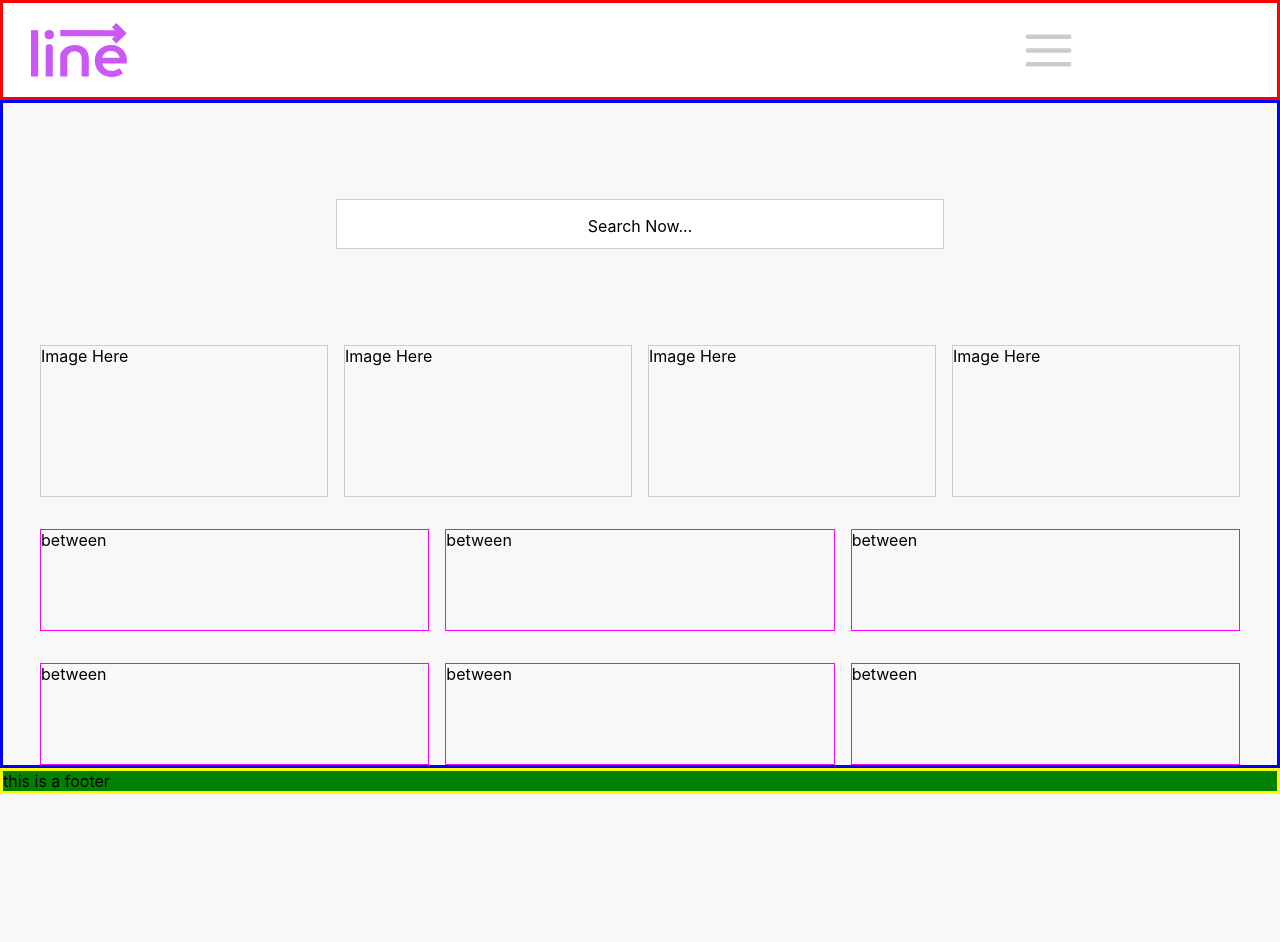
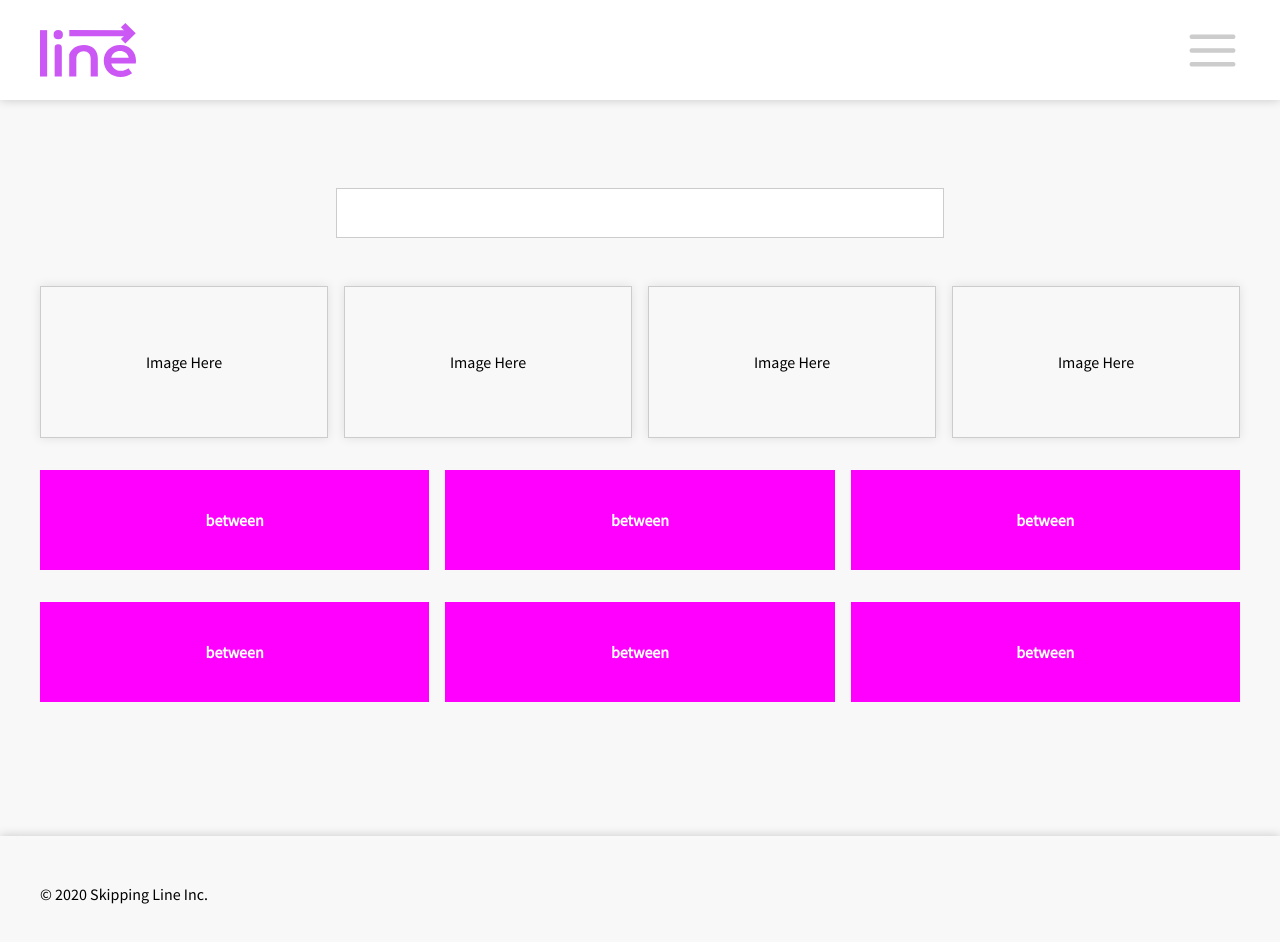
Before and after one commit to skippingline/skippingline.github.io, a React (Create React App) app: page / in a window 1280 px wide. Shown: the top 942 px of the page. Before the commit the page ends 800 px from the top, so only its background shows below. Built offline with nearby package versions, Linux system fonts and the light colour scheme.

Commit message:
basic routing, some styling, and font

```diff
--- a/index.html
+++ b/index.html
@@ -1,11 +1,14 @@
 <!DOCTYPE html>
 <html lang="en">
+
 <head>
     <meta charset="UTF-8">
     <meta name="viewport" content="width=device-width, initial-scale=1.0">
-    <title>Document</title>
+    <title>Do not edit</title>
 </head>
+
 <body>
     test
 </body>
+
 </html>
--- a/public/index.html
+++ b/public/index.html
@@ -1,14 +1,12 @@
 <!DOCTYPE html>
 <html lang="en">
+
 <head>
   <meta charset="utf-8" />
   <link rel="icon" href="%PUBLIC_URL%/favicon.ico" />
   <meta name="viewport" content="width=device-width, initial-scale=1" />
   <meta name="theme-color" content="#000000" />
-    <meta
-      name="description"
-      content="Web site created using create-react-app"
-    />
+  <meta name="description" content="Web site created using create-react-app" />
   <link rel="apple-touch-icon" href="%PUBLIC_URL%/logo192.png" />
   <!--
       manifest.json provides metadata used when your web app is installed on a
@@ -24,8 +22,11 @@
       work correctly both with client-side routing and a non-root public URL.
       Learn how to configure a non-root public URL by running `npm run build`.
     -->
-    <title>React App</title>
+  <link href="https://fonts.googleapis.com/css2?family=Source+Sans+Pro:wght@300;400&display=swap" rel="stylesheet">
+
+  <title>Skipping Line</title>
 </head>
+
 <body>
   <noscript>You need to enable JavaScript to run this app.</noscript>
   <div id="root"></div>
@@ -40,4 +41,5 @@
       To create a production bundle, use `npm run build` or `yarn build`.
     -->
 </body>
+
 </html>
--- a/src/App.js
+++ b/src/App.js
@@ -1,6 +1,7 @@
 import React from 'react';
 import { BrowserRouter as Router, Route } from 'react-router-dom';
 import "./flexboxgrid.min.css";
+import Footer from "./Footer.js";
 // Header and Footer
 import Header from "./Header.js";
 import "./main.scss";
@@ -8,16 +9,24 @@ import "./main.scss";
 import Home from "./pages/Home";
 import Xavier from "./pages/Xavier";
 
+const navLinks = [
+  { url: "/signupin", title: "Sign Up / Sign In" },
+  { url: "/", title: "Home" },
+  { url: "/xavierspage", title: "Xavier's Page" },
+  { url: "/faq", title: "Frequently Asked Questions" },
+  { url: "/establishment", title: "Establishment Sign-Up" }];
+
 
 const App = () => {
   return (
     <Router>
-      <Header />
+      <Header navLinks={navLinks} />
       <main>
         <Route path="/" component={Home} exact />
         <Route path="/xavierspage" component={Xavier} exact />
       </main>
-      <footer>this is a footer</footer>
+      <Footer navLinks={navLinks} />
+
     </Router>
 
   );
--- /dev/null
+++ b/src/Footer.js
@@ -0,0 +1,14 @@
+import React from "react";
+const Footer = () => {
+    return (
+        <footer>
+            <div className="container">
+                <div className="row">
+                    <div className="col-xs-12">
+                        © {(new Date()).getFullYear()} Skipping Line Inc.
+                    </div>
+                </div>
+            </div>
+        </footer>);
+}
+export default Footer;
--- a/src/Header.js
+++ b/src/Header.js
@@ -1,13 +1,40 @@
 import React from 'react';
+import { NavLink } from 'react-router-dom';
 import Logo from './Asset 11.svg';
-import menubar from './icons8menu.svg'
+import menubar from './icons8menu.svg';
 
-const Header = () => {
+const Header = (props) => {
+    const logLeClick = () => {
+        const mainElement = document.querySelector("main");
+        mainElement.classList.toggle("moveOver");
+    }
+
+    const collapseNav = () => {
+        const mainElement = document.querySelector("main");
+        window.scrollTo(0, 0);
+        mainElement.classList.remove("moveOver");
+    }
+
+
     return (
-        <header className="row">
-            <div className="logoContainer col-xs-6 valign"><img src={Logo} alt="Company Logo" className="logo" /></div>
-            <div className="logoContainer col-xs-6 valign"><img src={menubar} alt="Header Menu" className="menu" /></div>
-        </header >);
+        <>
+            <header>
+                <div className="container">
+                    <div className="row">
+                        <div className="logoContainer col-xs-6 valign"><img src={Logo} alt="Company Logo" className="logo" /></div>
+                        <div className="logoContainer col-xs-6 valign menuContainer"><img src={menubar} alt="Header Menu" className="menu" onClick={logLeClick} /></div>
+                    </div>
+                </div>
+            </header >
+            <div className="navLinks">
+                <ul>
+                    {props.navLinks.map((linkObject) => (
+                        <li key={linkObject.url}>
+                            <NavLink to={linkObject.url} activeClassName="activeMenuItem" exact onClick={collapseNav}>{linkObject.title}</NavLink>
+                        </li>))}
+                </ul>
+            </div>
+        </>);
 }
 
 export default Header;
--- a/src/main.scss
+++ b/src/main.scss
@@ -1,5 +1,6 @@
 body {
-    background: #f8f8f8;
+    background: #dc83fc;
+    font-family: 'Source Sans Pro', sans-serif;
 }
 
 .row {
@@ -19,40 +20,73 @@ body {
 }
 
 header {
-    border: 3px solid red;
     display: flex;
     flex-direction: row;
     height: 100px;
     width: 100%;
     background: white;
+    position: fixed;
+    top: 0;
+    z-index: 1000;
+    box-shadow: 0 0 10px rgba(0,0,0,.2);
     .logo{
         max-height: 55px;
         max-width: 100%;
-        padding-left: 20px;
     }
     .menu{
         max-height: 55px;
         max-width: 100%;
-        padding-left: 60%;
+        cursor: pointer;
+    }
+    .row {
+        width: 100%;
+        height: 100%;
+    }
+    .menuContainer {
+        justify-content: right;
     }
 }
 
 main {
-    border: 3px solid blue;
     min-height:80vh;
+    padding: 3em 0;
+    margin-top: 100px;
+    position: relative;
+    right: 0;
+    transition: .2s ease-in-out right;
+    background: #f8f8f8;
+    z-index: 500;
+}
 
+.moveOver {
+    right: 300px;
+}
+
+
+.activeMenuItem {
+    border-left: 7px solid white;
 }
 
 footer {
-    border: 3px solid yellow;
-   background: green;
+   padding: 3em 0;
+   background: #f8f8f8;
+   box-shadow: 0 0 10px rgba(0,0,0,.2);
+   position: relative;
+   z-index: 600;
+}
+
+
+.container {
+    width: 95% !important;
 }
 
 .searchBar {
     border: 1px solid #cccccc;
     background: white;
-    margin-top: 6em;
+    margin-top: 2em;
     height: 50px;
+    font-size: 1.25em;
+    font-weight: 100;
 }
 
 .bomb {
@@ -60,68 +94,50 @@ footer {
     padding-right: -20px;
 }
 
-.box1 {
+.grayBoxes .col-xs-6 div {
     border: 1px solid #cccccc;
-    margin-top: 6em;
+    margin-top: 3em;
     height: 150px;
+    display: flex;
+    justify-content: center;
+    align-items: center;
+    box-shadow: 0 0 10px rgba(0,0,0,.1);
 }
 
-.box2 {
-    border: 1px solid #cccccc;
-    margin-top: 6em;
-    height: 150px;
-}
-
-.box3 {
-    border: 1px solid #cccccc;
-    margin-top: 6em;
-    height: 150px;
-}
-
-.box4 {
-    border: 1px solid #cccccc;
-    margin-top: 6em;
-    height: 150px;
-}
-
-.box5 {
-    border: 1px solid magenta;
+.magentaBoxes .col-xs-6 div {
+    background: magenta;
+    font-weight: bold;
+    color: white;
+    display: flex;
+    justify-content: center;
+    align-items: center;
     margin-top: 2em;
     height: 100px;
 }
 
-.box6 {
-    border: 1px solid magenta;
-    margin-top: 2em;
-    height: 100px;
+.navLinks {
+    position: fixed;
+    right: 0;
+    width: 300px;
+    ul {
+        list-style-type: none;
+        padding: 0;
+        margin: 0;
+        display: flex;
+        flex-direction: column;
+        li {
+            display: flex;
+            a {
+                padding: 1.25em 1.5em;
+                width: 100%;
+                text-decoration: none;
+                transition: .2s ease-in-out;
+                color: white;
+            }
+            a:hover {
+                background: rgba(0,0,0,.2);
+            }
+        }
+
+    }
 }
-
-.box7 {
-    border: 1px solid magenta;
-    margin-top: 2em;
-    height: 100px;
-}
-
-.box8 {
-    border: 1px solid magenta;
-    margin-top: 2em;
-    height: 100px;
-}
-
-.box9 {
-    border: 1px solid magenta;
-    margin-top: 2em;
-    height: 100px;
-}
-
-.box10 {
-    border: 1px solid magenta;
-    margin-top: 2em;
-    height: 100px;
-}
-
-.boxcat1 {
-    border: 1px solid magenta;
-    margin-top: 2em;
-    height: 100px;
-}
--- a/src/pages/Home.js
+++ b/src/pages/Home.js
@@ -1,5 +1,5 @@
 import React from 'react';
-import { Link } from 'react-router-dom';
+// import { Link } from 'react-router-dom';
 
 
 
@@ -8,88 +8,86 @@ const Home = () => {
     return (
         <div className="container">
             <div className="row center-xs">
-                <div className="col-xs-10 col-md-6 searchBar calign row">
-                    <div className="col-xs-6"><p>Search Now...</p></div>
-
-                </div>
+                <input type="text" className="col-xs-10 col-md-6 searchBar" />
             </div>
-            <div className="row between-xs">
+            <div className="row between-xs grayBoxes">
                 <div className="col-xs-6
                                 col-sm-4
                                 col-md-3">
-                    <div class="box1">
+                    <div>
                         Image Here
                     </div>
                 </div>
                 <div className="col-xs-6
                                 col-sm-4
                                 col-md-3">
-                    <div class="box2">
+                    <div>
                         Image Here
                     </div>
                 </div>
                 <div className="col-xs-6
                                 col-sm-4
                                 col-md-3">
-                    <div class="box3">
+                    <div>
                         Image Here
                     </div>
                 </div>
                 <div className="col-xs-6
                                 col-sm-4
                                 col-md-3">
-                    <div class="box4">
+                    <div>
                         Image Here
                     </div>
                 </div>
             </div>
-            <div className="row between-xs">
-            <div className="col-xs-6
+            <div className="row between-xs magentaBoxes">
+                <div className="col-xs-6
                                 col-sm-4
                                 col-md-4">
-                    <div class="box5">
+                    <div>
                         between
                     </div>
                 </div>
                 <div className="col-xs-6
                                 col-sm-4
                                 col-md-4">
-                    <div class="box6">
+                    <div>
                         between
                     </div>
                 </div>
                 <div className="col-xs-6
                                 col-sm-4
                                 col-md-4">
-                    <div class="box7">
+                    <div>
                         between
                     </div>
                 </div>
                 <div className="col-xs-6
                                 col-sm-4
                                 col-md-4">
-                    <div class="box8">
+                    <div>
                         between
                     </div>
                 </div>
                 <div className="col-xs-6
                                 col-sm-4
                                 col-md-4">
-                    <div class="box9">
+                    <div>
                         between
                     </div>
                 </div>
                 <div className="col-xs-6
                                 col-sm-4
                                 col-md-4">
-                    <div class="box10">
+                    <div>
                         between
                     </div>
                 </div>
             </div>
         </div>
 
-    )};
+    )
+};
 
 
 export default Home;
```
Also changed, not shown: src/flexboxgrid.min.css. Lines whose indentation alone changed are shown as unchanged.
